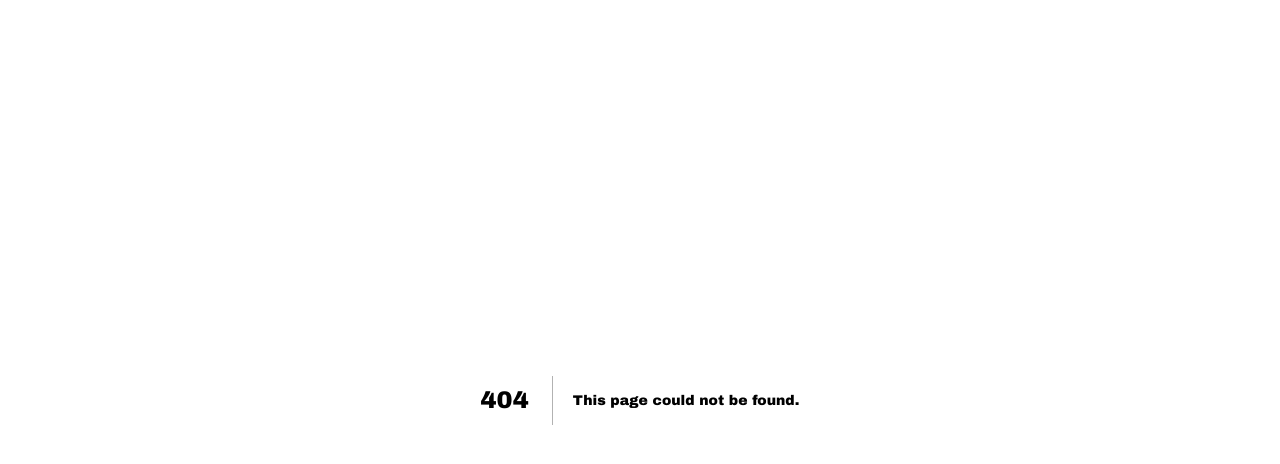
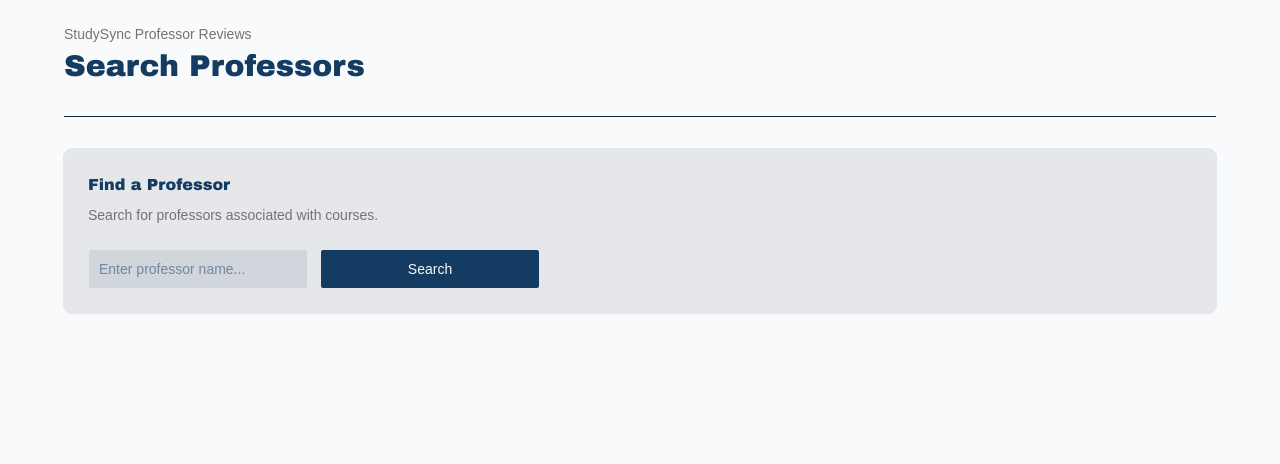
Before and after one commit to vang838/StudySync, a Next.js app in the folder frontend/: page /professors in a window 1280 px wide. Before the commit this address had no page. Shown: the top 464 px of the page. Built offline with nearby package versions, Linux system fonts and the light colour scheme.

Commit message:
Implement SS-13 professor search (#28)

```diff
--- /dev/null
+++ b/frontend/app/professors/page.tsx
@@ -0,0 +1,196 @@
+"use client";
+
+import { useState } from "react";
+import Link from "next/link";
+import { Button } from "@/components/ui/button";
+import {
+    Card,
+    CardContent,
+    CardDescription,
+    CardHeader,
+    CardTitle,
+} from "@/components/ui/card";
+import { Input } from "@/components/ui/input";
+import { Separator } from "@/components/ui/separator";
+
+type CourseResult = {
+    course_id: string;
+    title: string;
+    professor?: string | null;
+    subject: string;
+    year: number;
+};
+
+type ProfessorResult = {
+    name: string;
+    courses: CourseResult[];
+};
+
+export default function ProfessorSearchPage() {
+    const [searchTerm, setSearchTerm] = useState("");
+    const [professors, setProfessors] = useState<ProfessorResult[]>([]);
+    const [loading, setLoading] = useState(false);
+    const [error, setError] = useState<string | null>(null);
+    const [searched, setSearched] = useState(false);
+
+    async function handleSearch() {
+        const professorName = searchTerm.trim();
+
+        if (!professorName) {
+            setError("Please enter a professor name.");
+            setProfessors([]);
+            return;
+        }
+
+        setLoading(true);
+        setError(null);
+        setSearched(true);
+
+        try {
+            const url = new URL("/api/courses/search", window.location.origin);
+            url.searchParams.set("professor", professorName);
+
+            const response = await fetch(url.toString());
+
+            if (!response.ok) {
+                throw new Error(`HTTP error! status: ${response.status}`);
+            }
+
+            const data: CourseResult[] = await response.json();
+
+            const professorMap = new Map<string, CourseResult[]>();
+
+            data.forEach((course) => {
+                if (!course.professor) {
+                    return;
+                }
+
+                const existingCourses =
+                    professorMap.get(course.professor) ?? [];
+
+                existingCourses.push(course);
+                professorMap.set(course.professor, existingCourses);
+            });
+
+            const results: ProfessorResult[] = Array.from(
+                professorMap.entries()
+            ).map(([name, courses]) => ({
+                name,
+                courses,
+            }));
+
+            setProfessors(results);
+        } catch (err) {
+            console.error("Professor search failed:", err);
+            setError("Failed to search for professors. Please try again.");
+            setProfessors([]);
+        } finally {
+            setLoading(false);
+        }
+    }
+
+    return (
+        <main className="h-full min-h-0 flex-1 overflow-y-auto bg-background px-6 py-6 text-foreground md:px-10">
+            <div className="mx-auto flex max-w-6xl flex-col gap-8 pb-10">
+
+                <header className="flex flex-col gap-1">
+                    <p className="text-sm font-medium text-muted-foreground">
+                        StudySync Professor Reviews
+                    </p>
+                    <h1 className="font-heading text-3xl font-bold">
+                        Search Professors
+                    </h1>
+                </header>
+
+                <Separator />
+
+                <Card>
+                    <CardHeader>
+                        <CardTitle>Find a Professor</CardTitle>
+                        <CardDescription>
+                            Search for professors associated with courses.
+                        </CardDescription>
+                    </CardHeader>
+
+                    <CardContent className="flex flex-col gap-3 sm:flex-row">
+                        <Input
+                            type="text"
+                            placeholder="Enter professor name..."
+                            value={searchTerm}
+                            onChange={(e) => setSearchTerm(e.target.value)}
+                            onKeyDown={(e) => {
+                                if (e.key === "Enter") {
+                                    handleSearch();
+                                }
+                            }}
+                        />
+
+                        <Button
+                            onClick={handleSearch}
+                            disabled={loading}
+                        >
+                            {loading ? "Searching..." : "Search"}
+                        </Button>
+                    </CardContent>
+                </Card>
+
+                {error && (
+                    <p className="text-sm font-medium text-destructive">
+                        {error}
+                    </p>
+                )}
+
+                {!loading &&
+                    !error &&
+                    searched &&
+                    professors.length === 0 && (
+                        <p className="text-sm text-muted-foreground">
+                            No professors found matching your search.
+                        </p>
+                    )}
+
+                {professors.length > 0 && (
+                    <div className="grid grid-cols-1 gap-4 md:grid-cols-2">
+                        {professors.map((professor) => (
+                            <Card key={professor.name}>
+                                <CardHeader>
+                                    <CardTitle>{professor.name}</CardTitle>
+                                    <CardDescription>
+                                        {professor.courses.length} course
+                                        {professor.courses.length === 1
+                                            ? ""
+                                            : "s"}
+                                    </CardDescription>
+                                </CardHeader>
+
+                                <CardContent className="space-y-3">
+                                    {professor.courses.map((course) => (
+                                        <div
+                                            key={course.course_id}
+                                            className="text-sm text-muted-foreground"
+                                        >
+                                            <p className="font-medium text-foreground">
+                                                {course.course_id} — {course.title}
+                                            </p>
+                                            <p>{course.subject}</p>
+                                        </div>
+                                    ))}
+
+                                    <Link
+                                        href={`/professors/${encodeURIComponent(
+                                            professor.name
+                                        )}`}
+                                    >
+                                        <Button className="mt-2">
+                                            View Reviews
+                                        </Button>
+                                    </Link>
+                                </CardContent>
+                            </Card>
+                        ))}
+                    </div>
+                )}
+            </div>
+        </main>
+    );
+}
--- /dev/null
+++ b/frontend/lib/utils.ts
@@ -0,0 +1,6 @@
+import { clsx, type ClassValue } from "clsx"
+import { twMerge } from "tailwind-merge"
+
+export function cn(...inputs: ClassValue[]) {
+  return twMerge(clsx(inputs))
+}
```
Also changed, not shown: 1 other file (tests, documents, lock files or other folders).
